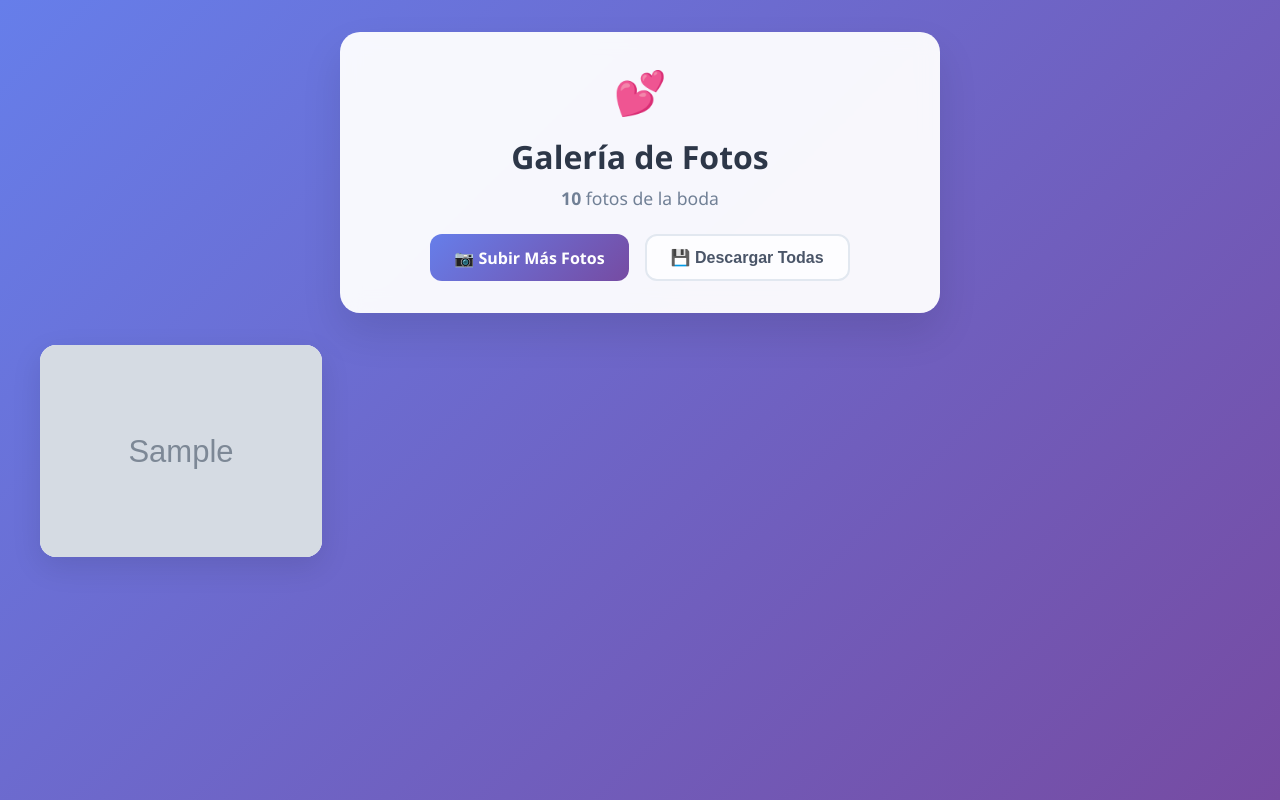
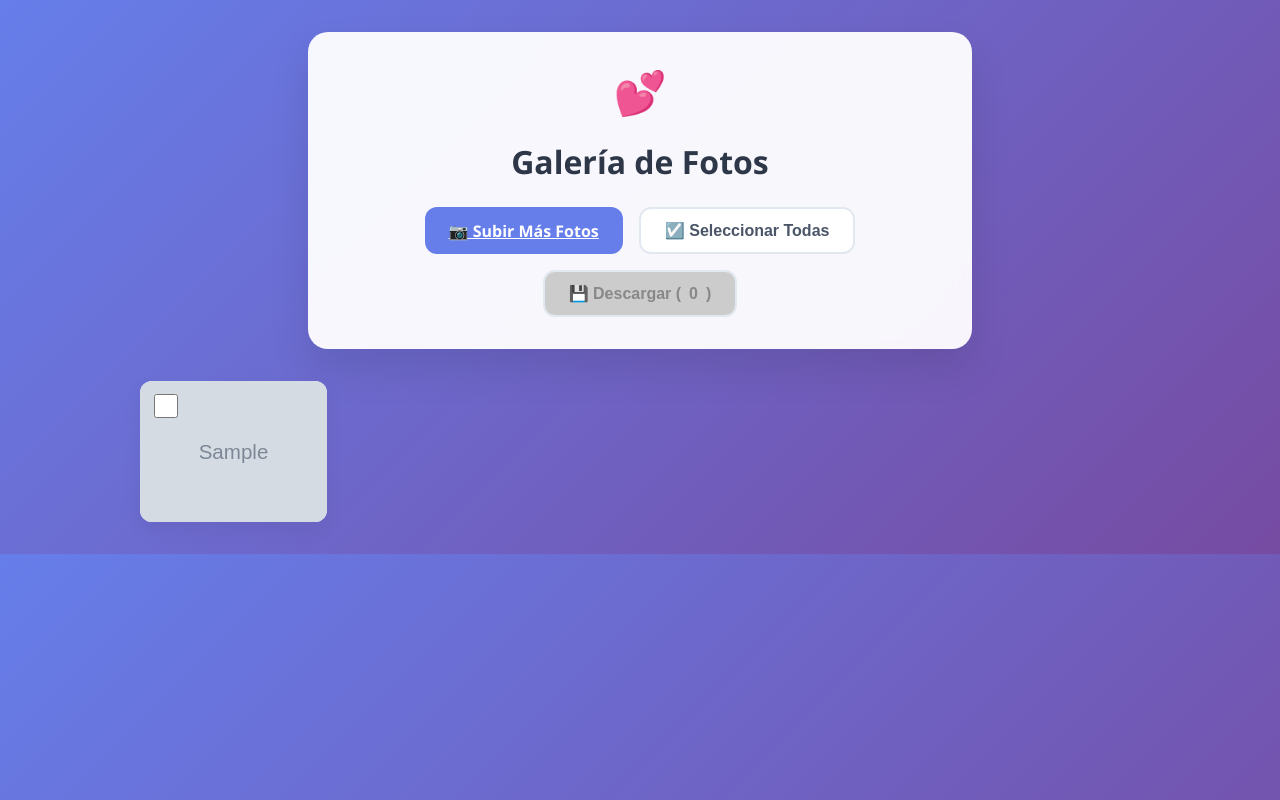
Before and after one commit to Nanrehr/fotos-boda, a Flask app: template templates/gallery.html in a window 1280 px wide. Run offline with Flask 3, Linux system fonts and the light colour scheme; the template is opened without the code that fills it: most values are stand-ins (such as "Sample title", 1, 10 or a date in 2020); grey boxes marked "Sample" are stand-in pictures.

Commit message:
Actualizar finasal gallery.html

```diff
--- a/templates/gallery.html
+++ b/templates/gallery.html
@@ -1,396 +1,170 @@
 <!DOCTYPE html>
 <html lang="es">
 <head>
-  <meta charset="UTF-8">
-  <meta name="viewport" content="width=device-width, initial-scale=1.0">
-  <title>🖼️ Galería - Boda Mar & JC</title>
+  <meta charset="UTF-8" />
+  <meta name="viewport" content="width=device-width, initial-scale=1.0"/>
+  <title>🖼️ Galería - Boda Mar & Juan Carlos</title>
   <style>
-    * {
+    body {
+      font-family: 'Segoe UI', sans-serif;
+      background: linear-gradient(135deg, #667eea 0%, #764ba2 100%);
+      padding: 2rem 1rem;
       margin: 0;
-      padding: 0;
-      box-sizing: border-box;
+      color: #2d3748;
     }
-
-    body {
-      font-family: 'Segoe UI', 'Apple Color Emoji', sans-serif;
-      background: linear-gradient(135deg, #667eea 0%, #764ba2 100%);
-      min-height: 100vh;
-      padding: 2rem 1rem;
-    }
-
-    .header {
-      text-align: center;
-      margin-bottom: 2rem;
-      animation: slideDown 0.6s ease-out;
-    }
-
-    @keyframes slideDown {
-      from {
-        opacity: 0;
-        transform: translateY(-30px);
-      }
-      to {
-        opacity: 1;
-        transform: translateY(0);
-      }
-    }
-
     .header-content {
       background: rgba(255, 255, 255, 0.95);
       backdrop-filter: blur(10px);
       border-radius: 20px;
       padding: 2rem;
       max-width: 600px;
-      margin: 0 auto;
+      margin: 0 auto 2rem;
+      text-align: center;
       box-shadow: 0 20px 40px rgba(0, 0, 0, 0.1);
     }
-
     .heart {
       font-size: 2.5rem;
       animation: heartbeat 2s ease-in-out infinite;
       margin-bottom: 1rem;
     }
-
     @keyframes heartbeat {
       0%, 100% { transform: scale(1); }
       50% { transform: scale(1.1); }
     }
-
     h1 {
-      color: #2d3748;
-      font-size: 2rem;
-      font-weight: 700;
       margin-bottom: 0.5rem;
     }
-
-    .stats {
-      color: #718096;
-      font-size: 1.1rem;
-      margin-bottom: 1.5rem;
-    }
-
     .actions {
       display: flex;
+      flex-wrap: wrap;
       gap: 1rem;
       justify-content: center;
-      flex-wrap: wrap;
+      margin-top: 1.5rem;
     }
-
     .btn {
       padding: 0.75rem 1.5rem;
-      border: none;
-      border-radius: 12px;
       font-size: 1rem;
       font-weight: 600;
+      border-radius: 12px;
+      border: none;
       cursor: pointer;
-      transition: all 0.3s ease;
-      text-decoration: none;
       display: inline-flex;
       align-items: center;
       gap: 0.5rem;
     }
-
     .btn-primary {
-      background: linear-gradient(135deg, #667eea 0%, #764ba2 100%);
+      background: #667eea;
       color: white;
     }
-
-    .btn-primary:hover {
-      transform: translateY(-2px);
-      box-shadow: 0 10px 20px rgba(102, 126, 234, 0.3);
-    }
-
     .btn-secondary {
-      background: rgba(255, 255, 255, 0.8);
+      background: white;
       color: #4a5568;
       border: 2px solid #e2e8f0;
     }
-
-    .btn-secondary:hover {
-      background: white;
-      border-color: #667eea;
-      transform: translateY(-2px);
+    .btn:disabled {
+      background: #ccc;
+      color: #888;
+      cursor: not-allowed;
     }
-
-    .gallery-container {
-      max-width: 1200px;
+    .gallery {
+      display: grid;
+      grid-template-columns: repeat(auto-fill, minmax(180px, 1fr));
+      gap: 1rem;
+      max-width: 1000px;
       margin: 0 auto;
     }
-
-    .gallery {
-      display: grid;
-      grid-template-columns: repeat(auto-fill, minmax(250px, 1fr));
-      gap: 1.5rem;
-      padding: 0;
+    .photo-card {
+      background: white;
+      border-radius: 12px;
+      overflow: hidden;
+      position: relative;
+      box-shadow: 0 8px 20px rgba(0,0,0,0.05);
     }
-
-    .photo-card {
-      background: rgba(255, 255, 255, 0.95);
-      backdrop-filter: blur(10px);
-      border-radius: 16px;
-      overflow: hidden;
-      box-shadow: 0 10px 30px rgba(0, 0, 0, 0.1);
-      transition: all 0.3s ease;
-      animation: fadeInUp 0.6s ease-out;
-      animation-fill-mode: both;
-      cursor: pointer;
-    }
-
-    .photo-card:hover {
-      transform: translateY(-10px) scale(1.02);
-      box-shadow: 0 20px 40px rgba(0, 0, 0, 0.2);
-    }
-
     .photo-card img {
       width: 100%;
+      display: block;
       height: auto;
-      display: block;
     }
-
-    .photo-card:hover img {
-      transform: scale(1.1);
-    }
-
-    @keyframes fadeInUp {
-      from {
-        opacity: 0;
-        transform: translateY(30px);
-      }
-      to {
-        opacity: 1;
-        transform: translateY(0);
-      }
-    }
-
-    .empty-state {
-      text-align: center;
-      padding: 4rem 2rem;
-      background: rgba(255, 255, 255, 0.95);
-      backdrop-filter: blur(10px);
-      border-radius: 20px;
-      max-width: 500px;
-      margin: 2rem auto;
-      box-shadow: 0 20px 40px rgba(0, 0, 0, 0.1);
-    }
-
-    .empty-icon {
-      font-size: 4rem;
-      margin-bottom: 1rem;
-    }
-
-    .empty-title {
-      color: #2d3748;
-      font-size: 1.5rem;
-      font-weight: 700;
-      margin-bottom: 1rem;
-    }
-
-    .empty-text {
-      color: #718096;
-      margin-bottom: 2rem;
-    }
-
-    /* Modal para ver fotos en grande */
-    .modal {
-      display: none;
-      position: fixed;
-      z-index: 1000;
-      left: 0;
-      top: 0;
-      width: 100%;
-      height: 100%;
-      background: rgba(0, 0, 0, 0.9);
-      animation: fadeIn 0.3s ease-out;
-    }
-
-    .modal-content {
+    .photo-card input[type="checkbox"] {
       position: absolute;
-      top: 50%;
-      left: 50%;
-      transform: translate(-50%, -50%);
-      max-width: 90%;
-      max-height: 90%;
-      border-radius: 16px;
-      overflow: hidden;
-    }
-
-    .modal img {
-      width: 100%;
-      height: 100%;
-      object-fit: contain;
-    }
-
-    .close {
-      position: absolute;
-      top: 20px;
-      right: 35px;
-      color: white;
-      font-size: 40px;
-      font-weight: bold;
-      cursor: pointer;
-      z-index: 1001;
-    }
-
-    .close:hover {
-      color: #667eea;
-    }
-
-    /* Animaciones escalonadas */
-    .photo-card:nth-child(1) { animation-delay: 0.1s; }
-    .photo-card:nth-child(2) { animation-delay: 0.2s; }
-    .photo-card:nth-child(3) { animation-delay: 0.3s; }
-    .photo-card:nth-child(4) { animation-delay: 0.4s; }
-    .photo-card:nth-child(5) { animation-delay: 0.5s; }
-    .photo-card:nth-child(6) { animation-delay: 0.6s; }
-
-    @media (max-width: 768px) {
-      .gallery {
-        grid-template-columns: repeat(auto-fill, minmax(200px, 1fr));
-        gap: 1rem;
-      }
-
-      .photo-card img {
-        height: 200px;
-      }
-
-      .actions {
-        flex-direction: column;
-        align-items: center;
-      }
-
-      .btn {
-        width: 100%;
-        max-width: 200px;
-      }
-
-      h1 {
-        font-size: 1.5rem;
-      }
-
-      .header-content {
-        padding: 1.5rem;
-      }
-    }
-
-    @media (max-width: 480px) {
-      .gallery {
-        grid-template-columns: repeat(auto-fill, minmax(150px, 1fr));
-      }
-
-      .photo-card img {
-        height: 150px;
-      }
+      top: 10px;
+      left: 10px;
+      width: 24px;
+      height: 24px;
+      z-index: 10;
     }
   </style>
 </head>
 <body>
-  <div class="header">
   <div class="header-content">
     <div class="heart">💕</div>
     <h1>Galería de Fotos</h1>
-      <div class="stats">
-        {% if total > 0 %}
-          <strong>{{ total }}</strong> foto{% if total != 1 %}s{% endif %} de la boda
-        {% else %}
-          Aún no hay fotos subidas
-        {% endif %}
-      </div>
     <div class="actions">
-        <a href="/" class="btn btn-primary">
-          📷 Subir Más Fotos
-        </a>
-        {% if total > 0 %}
-          <button onclick="downloadAll()" class="btn btn-secondary">
-            💾 Descargar Todas
+      <a href="/" class="btn btn-primary">📷 Subir Más Fotos</a>
+      <button onclick="selectAll()" class="btn btn-secondary" id="selectAllBtn">☑️ Seleccionar Todas</button>
+      <button onclick="downloadSelected()" class="btn btn-secondary" id="downloadBtn" disabled>
+        💾 Descargar (<span id="selectedCount">0</span>)
       </button>
-        {% endif %}
-      </div>
     </div>
   </div>
 
-  <div class="gallery-container">
-    {% if fotos %}
   <div class="gallery">
     {% for foto in fotos %}
-          <div class="photo-card" onclick="openModal('{{ foto }}')">
-            <img src="{{ foto }}" alt="Foto de boda" loading="lazy">
+      <div class="photo-card" data-url="{{ foto }}">
+        <input type="checkbox" onchange="toggleSelect(this)">
+        <img src="{{ foto }}" alt="Foto de boda">
       </div>
     {% endfor %}
   </div>
-    {% else %}
-      <div class="empty-state">
-        <div class="empty-icon">📸</div>
-        <div class="empty-title">¡Sé el primero!</div>
-        <div class="empty-text">
-          Aún no hay fotos en la galería.<br>
-          ¡Sube las primeras fotos de la boda!
-        </div>
-        <a href="/" class="btn btn-primary">
-          📷 Subir Primeras Fotos
-        </a>
-      </div>
-    {% endif %}
-  </div>
-
-  <!-- Modal para ver fotos -->
-  <div id="photoModal" class="modal" onclick="closeModal()">
-    <span class="close" onclick="closeModal()">&times;</span>
-    <div class="modal-content">
-      <img id="modalImg" src="" alt="Foto ampliada">
-    </div>
-  </div>
 
   <script>
-    function openModal(src) {
-      const modal = document.getElementById('photoModal');
-      const modalImg = document.getElementById('modalImg');
-      modal.style.display = 'block';
-      modalImg.src = src;
-      document.body.style.overflow = 'hidden';
+    let selected = new Set();
+
+    function toggleSelect(checkbox) {
+      const card = checkbox.closest('.photo-card');
+      const url = card.dataset.url;
+      if (checkbox.checked) {
+        selected.add(url);
+      } else {
+        selected.delete(url);
+      }
+      updateButton();
     }
 
-    function closeModal() {
-      const modal = document.getElementById('photoModal');
-      modal.style.display = 'none';
-      document.body.style.overflow = 'auto';
+    function updateButton() {
+      const count = selected.size;
+      document.getElementById('selectedCount').textContent = count;
+      document.getElementById('downloadBtn').disabled = count === 0;
     }
 
-    // Cerrar modal con ESC
-    document.addEventListener('keydown', function(e) {
-      if (e.key === 'Escape') {
-        closeModal();
-      }
+    function selectAll() {
+      const all = document.querySelectorAll('.photo-card input[type="checkbox"]');
+      const allSelected = selected.size === all.length;
+      selected.clear();
+      all.forEach(cb => {
+        cb.checked = !allSelected;
+        const url = cb.closest('.photo-card').dataset.url;
+        if (cb.checked) selected.add(url);
       });
-
-    // Función para descargar todas (opcional - requiere backend adicional)
-    function downloadAll() {
-      alert('Función de descarga masiva - se puede implementar si necesitas');
-      // Aquí se podría implementar una función para crear un ZIP y descargarlo
+      updateButton();
     }
 
-    // Lazy loading mejorado
-    if ('IntersectionObserver' in window) {
-      const imageObserver = new IntersectionObserver((entries, observer) => {
-        entries.forEach(entry => {
-          if (entry.isIntersecting) {
-            const img = entry.target;
-            img.classList.add('loaded');
-            observer.unobserve(img);
+    async function downloadSelected() {
+      for (let url of selected) {
+        const response = await fetch(url);
+        const blob = await response.blob();
+        const a = document.createElement('a');
+        a.href = URL.createObjectURL(blob);
+        a.download = url.split('/').pop();
+        document.body.appendChild(a);
+        a.click();
+        document.body.removeChild(a);
+        URL.revokeObjectURL(a.href);
       }
-        });
-      });
-
-      document.querySelectorAll('.photo-card img').forEach(img => {
-        imageObserver.observe(img);
-      });
+      selected.clear();
+      updateButton();
+      document.querySelectorAll('.photo-card input[type="checkbox"]').forEach(cb => cb.checked = false);
     }
-
-    // Actualizar cada 30 segundos para ver nuevas fotos
-    setInterval(() => {
-      if (document.visibilityState === 'visible') {
-        location.reload();
-      }
-    }, 30000);
   </script>
 </body>
 </html>
```
Lines whose indentation alone changed are shown as unchanged.
